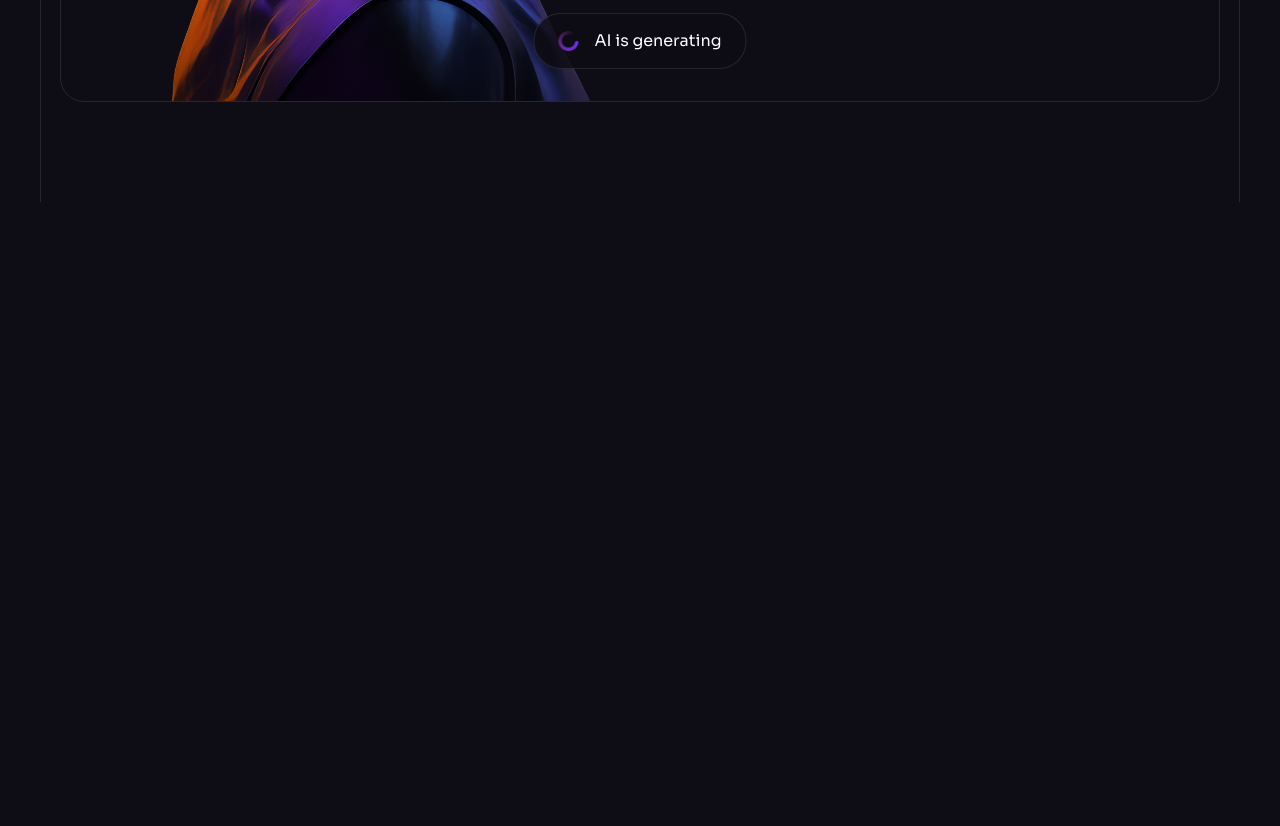
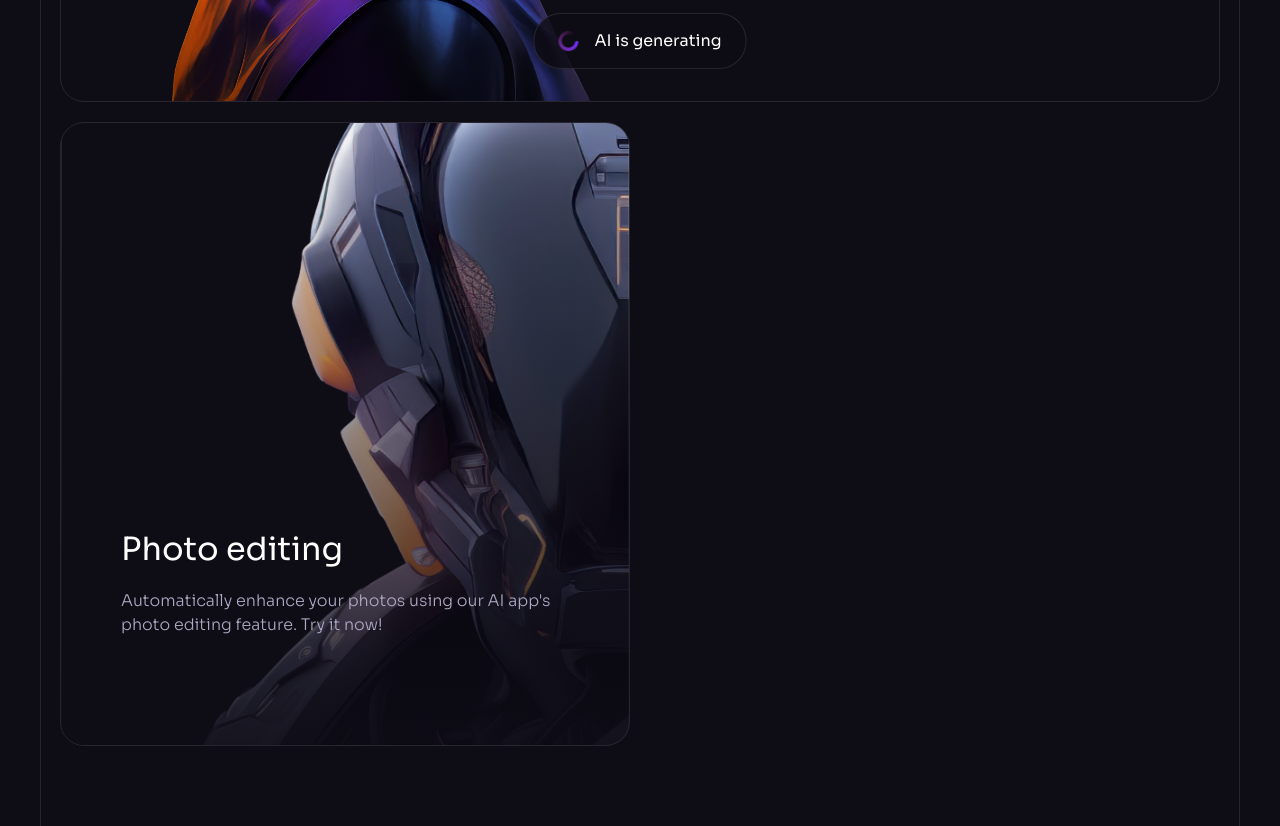
Before and after one commit to itsadrianapaiva/brainwave-website, a React (Vite) app: page / in a window 1280 px wide. Shown: the part 4840-5666 px from the top of the page. Before the commit the page ends 5042 px from the top, so only its background shows below. Built offline with nearby package versions, Linux system fonts and the light colour scheme.

Commit message:
starting service card 2

```diff
--- a/src/components/Services.tsx
+++ b/src/components/Services.tsx
@@ -1,4 +1,4 @@
-import { service1, check } from "../assets";
+import { service1, check, service2 } from "../assets";
 import { brainwaveServices } from "../constants";
 import Generating from "./Generating";
 import Heading from "./Heading";
@@ -51,8 +51,23 @@
           </div>
 
           <div className="relative z-1 grid gap-5 lg:grid-cols-2">
-            <div>
+            <div className="relative min-h-[39rem] border border-n-1/10 rounded-3xl overflow-hidden">
+              <div className="absolute inset-0">
+                <img
+                  src={service2}
+                  className="h-full w-full object-cover"
+                  width={630}
+                  height={750}
+                  alt="robot"
+                />
+              </div>
 
+              <div className="absolute inset-0 flex flex-col justify-end p-8 bg-gradient-to-b from-n-8/0 to-n-8/90 lg:p-15">
+                <h4 className="h4 mb-4">Photo editing</h4>
+                <p className="body-2 mb-[3rem] text-n-3">
+                  Automatically enhance your photos using our AI app's photo editing feature. Try it now!
+                </p>
+              </div>
             </div>
           </div>
         </div>
```
